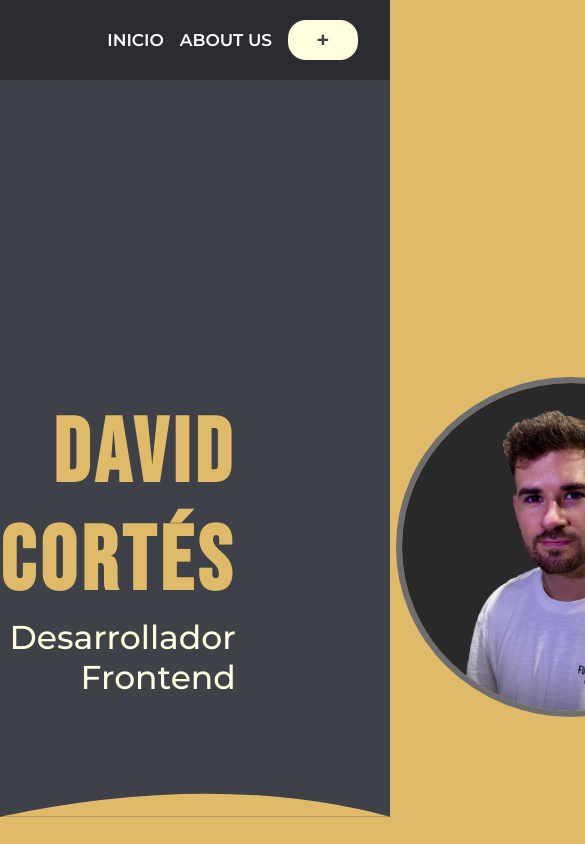
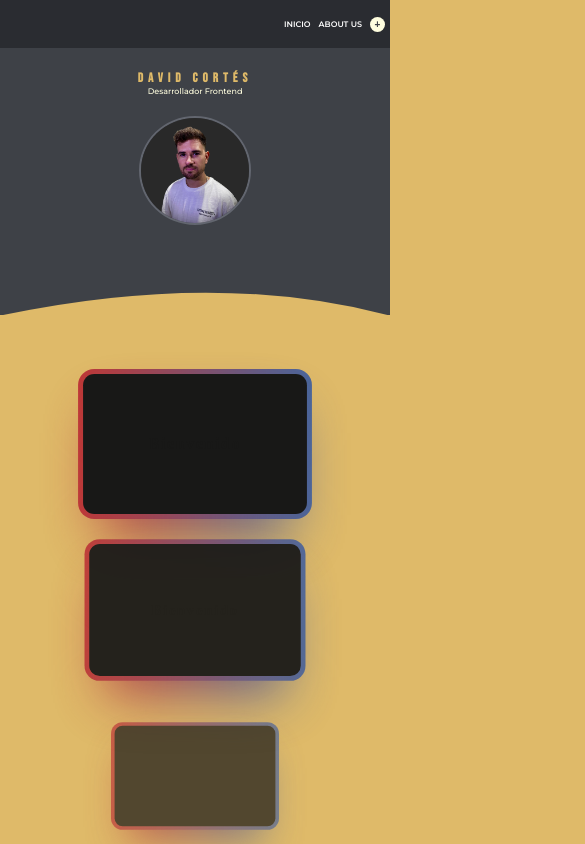
Before and after one commit to davidcortesdev/mi-portfolio, a React (Vite) app: page / in a window 390 px wide. Shown: the top 844 px of the page, 585 px wide, since content can reach past the window. Built offline with nearby package versions, Linux system fonts and the light colour scheme.

Commit message:
update responsive

```diff
--- a/src/index.css
+++ b/src/index.css
@@ -254,7 +254,7 @@ body {
 
 
 
- @media (max-width:320px){
+ @media (max-width:767px){
 
   /* MEDIA NAV */
 
@@ -323,7 +323,7 @@ body {
   }
 
   .imagen-perfil{
-    width: 12rem;
+    width: 14rem;
     border: 3px solid #666973ed;
   }
 
@@ -333,7 +333,7 @@ body {
 
 
 
-@media (max-width:120px){
+@media (max-width:414px){
 
   /* MEDIA NAV */
 
```
